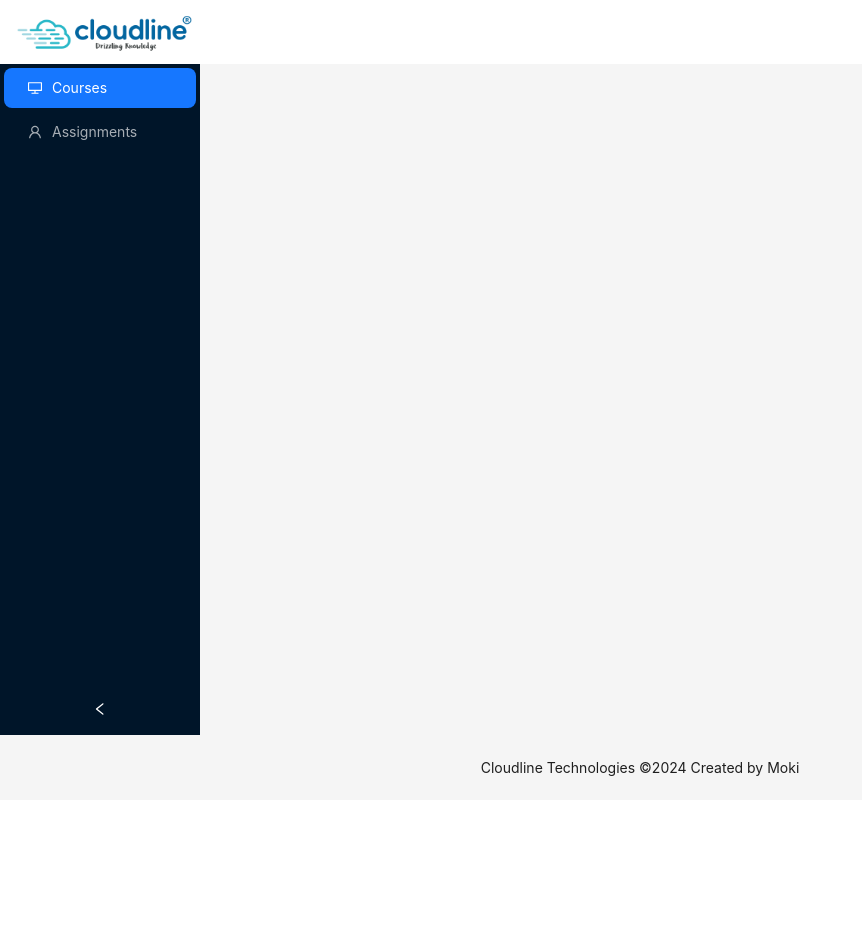
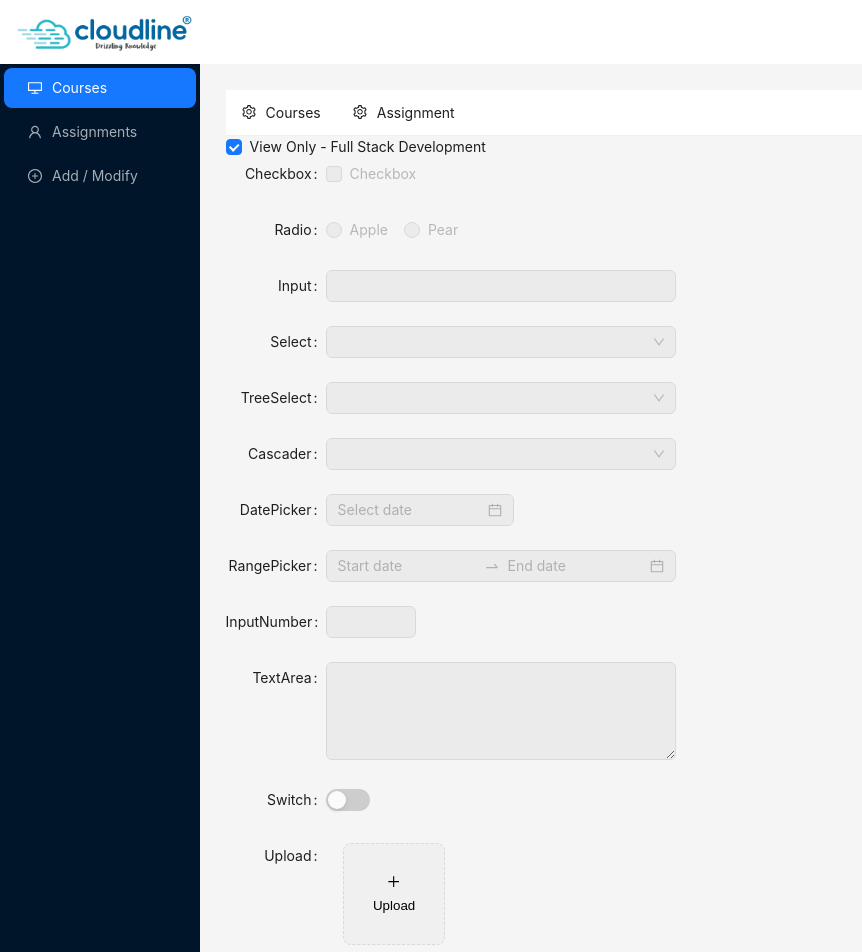
Before and after one commit to kiom4025/React_App, a React (Create React App) app: page /editContent/editCourses in a window 1280 px wide. Shown: the top 952 px of the page, without its empty margins (0-862 px from the left). Before the commit the page ends 800 px from the top, so only its background shows below. Built offline with nearby package versions, Linux system fonts and the light colour scheme.

Commit message:
sub routes, add/modify page, assignment form started

```diff
--- /dev/null
+++ b/src/Components/Add-Modify/CourseForm.jsx
@@ -0,0 +1,149 @@
+import React, { useState } from 'react';
+import {useOutletContext} from "react-router-dom";
+import { PlusOutlined } from '@ant-design/icons';
+import {
+  Button,
+  Cascader,
+  Checkbox,
+  ColorPicker,
+  DatePicker,
+  Form,
+  Input,
+  InputNumber,
+  Radio,
+  Select,
+  Slider,
+  Switch,
+  TreeSelect,
+  Upload,
+} from 'antd';
+const { RangePicker } = DatePicker;
+const { TextArea } = Input;
+const normFile = (e) => {
+  if (Array.isArray(e)) {
+    return e;
+  }
+  return e?.fileList;
+};
+function CourseForm() {
+  const [componentDisabled, setComponentDisabled] = useState(true);
+  const context = useOutletContext();
+  return (
+    <>
+      <Checkbox
+        checked={componentDisabled}
+        onChange={(e) => setComponentDisabled(e.target.checked)}
+      >
+        View Only - {context[0].title}
+      </Checkbox>
+      <Form
+        labelCol={{
+          span: 4,
+        }}
+        wrapperCol={{
+          span: 14,
+        }}
+        layout="horizontal"
+        disabled={componentDisabled}
+        style={{
+          maxWidth: 600,
+        }}
+      >
+        <Form.Item label="Checkbox" name="disabled" valuePropName="checked">
+          <Checkbox>Checkbox</Checkbox>
+        </Form.Item>
+        <Form.Item label="Radio">
+          <Radio.Group>
+            <Radio value="apple"> Apple </Radio>
+            <Radio value="pear"> Pear </Radio>
+          </Radio.Group>
+        </Form.Item>
+        <Form.Item label="Input" >
+          <Input />
+        </Form.Item>
+        <Form.Item label="Select">
+          <Select>
+            <Select.Option value="demo">Demo</Select.Option>
+          </Select>
+        </Form.Item>
+        <Form.Item label="TreeSelect">
+          <TreeSelect
+            treeData={[
+              {
+                title: 'Light',
+                value: 'light',
+                children: [
+                  {
+                    title: 'Bamboo',
+                    value: 'bamboo',
+                  },
+                ],
+              },
+            ]}
+          />
+        </Form.Item>
+        <Form.Item label="Cascader">
+          <Cascader
+            options={[
+              {
+                value: 'zhejiang',
+                label: 'Zhejiang',
+                children: [
+                  {
+                    value: 'hangzhou',
+                    label: 'Hangzhou',
+                  },
+                ],
+              },
+            ]}
+          />
+        </Form.Item>
+        <Form.Item label="DatePicker">
+          <DatePicker />
+        </Form.Item>
+        <Form.Item label="RangePicker">
+          <RangePicker />
+        </Form.Item>
+        <Form.Item label="InputNumber">
+          <InputNumber />
+        </Form.Item>
+        <Form.Item label="TextArea">
+          <TextArea rows={4} />
+        </Form.Item>
+        <Form.Item label="Switch" valuePropName="checked">
+          <Switch />
+        </Form.Item>
+        <Form.Item label="Upload" valuePropName="fileList" getValueFromEvent={normFile}>
+          <Upload action="/upload.do" listType="picture-card">
+            <button
+              style={{
+                border: 0,
+                background: 'none',
+              }}
+              type="button"
+            >
+              <PlusOutlined />
+              <div
+                style={{
+                  marginTop: 8,
+                }}
+              >
+                Upload
+              </div>
+            </button>
+          </Upload>
+        </Form.Item>
+        <Form.Item label="Button">
+          <Button>Button</Button>
+        </Form.Item>
+        <Form.Item label="Slider">
+          <Slider />
+        </Form.Item>
+        <Form.Item label="ColorPicker">
+          <ColorPicker />
+        </Form.Item>
+      </Form>
+    </>
+  );
+};
+export default CourseForm;
--- /dev/null
+++ b/src/Components/Add-Modify/ModifyNavigation.jsx
@@ -0,0 +1,72 @@
+import React, { useState } from 'react';
+import { AppstoreOutlined, MailOutlined, SettingOutlined } from '@ant-design/icons';
+import { Menu } from 'antd';
+import { Link } from 'react-router-dom';
+const items = [
+  {
+    label: 'Courses',
+    key: 'CourseMenu',
+    icon: <SettingOutlined />,
+    children: [
+      {
+        type: 'group',
+        label: 'Development',
+        children: [
+          {
+            label: <Link to="editCourses">Full Stack Development</Link>,
+            key: 'Course:1',
+          },
+          {
+            label: <Link to="editCourses">Database</Link>,
+            key: 'Course:2',
+          },
+        ],
+      },
+      {
+        type: 'group',
+        label: 'Data Science',
+        children: [
+          {
+            label: <Link to="editCourses">Python</Link>,
+            key: 'Course:3',
+          },
+          {
+            label: <Link to="editCourses">Data Structure and Algorithms</Link>,
+            key: 'Course:4',
+          },
+        ],
+      },
+    ],
+  },
+  {
+    label: 'Assignment',
+    key: 'TaskMenu',
+    icon: <SettingOutlined />,
+    children: [
+      {
+        type: 'group',
+        label: 'Development',
+        children: [
+          {
+            label: <Link to="editAssignment">Full Stack Development</Link>,
+            key: 'Task:1',
+          },
+          {
+            label: <Link to="editAssignment">Database</Link>,
+            key: 'Task:2',
+          },
+        ],
+      },
+    ],
+  },
+
+];
+const ModifyNavigation = () => {
+  const [current, setCurrent] = useState();
+  const onClick = (e) => {
+    console.log('click ', e);
+    setCurrent(e.key);
+  };
+  return <Menu onClick={onClick} selectedKeys={[current]} mode="horizontal" items={items} />;
+};
+export default ModifyNavigation;
--- /dev/null
+++ b/src/Components/Add-Modify/ModifyPage.jsx
@@ -0,0 +1,62 @@
+import ModifyNavigation from './ModifyNavigation';
+import { Outlet } from 'react-router-dom';
+
+const data = [
+  {
+    title: 'Full Stack Development',
+    description: 'Lorem Ipsum is simply dummy text of the printing and typesetting industry. Lorem Ipsum is simply dummy text of the printing and typesetting industry.',
+    difficultyLevel: 'Advanced',
+    duration: '3 months',
+    instructor: 'Mathiarasan',
+    rating: 4,
+    ratingNumbers: 611,
+    offerPercent: 15,
+  },
+  {
+    title: 'Data Structure and Algorithms',
+    description: "There are many variations of passages of Lorem Ipsum available, but the majority have suffered alteration in some form, by injected humour, or randomised words which don't look even slightly believable.",
+    difficultyLevel: 'Intermediate',
+    duration: '15hr 20min',
+    instructor: 'Mathiarasan',
+    rating: 2.5,
+    ratingNumbers: 81,
+    offerPercent: 25,
+  },
+  {
+    title: 'Python',
+    description: 'Lorem Ipsum is simply dummy text of the printing and typesetting industry. Lorem Ipsum is simply dummy text of the printing and typesetting industry.',
+    difficultyLevel: 'Intermediate',
+    duration: '1 month',
+    instructor: 'Mathiarasan',
+    rating: 3,
+    ratingNumbers: 122,
+    offerPercent: 10,
+  },
+  {
+    title: 'Database',
+    description: "There are many variations of passages of Lorem Ipsum available, but the majority have suffered alteration in some form, by injected humour, or randomised words which don't look even slightly believable.",
+    difficultyLevel: 'Intermediate',
+    duration: '22hr 12min',
+    instructor: 'Mathiarasan',
+    rating: 2.5,
+    ratingNumbers: 52,
+    offerPercent: 25,
+  },
+
+];
+
+const ModifyPage = () => {
+  return (
+      <>
+      <ModifyNavigation />
+      <Outlet context={data}/>
+      </>
+  );
+};
+export default ModifyPage;
+
+
+/*
+Credits:
+Nested routes: https://hackernoon.com/mastering-nested-routes-for-robust-web-applications-using-react-router-v6
+*/
--- a/src/Page/Content.jsx
+++ b/src/Page/Content.jsx
@@ -5,26 +5,29 @@ import UploadPage from '../Components/Assignment/UploadPage';
 import SubmissionSuccess from '../Components/Assignment/Submissionsuccess';
 import CustomCourseCard from '../Components/Courses/CourseCard';
 import CourseDetails from '../Components/Courses/CourseDescription';
+import ModifyPage from '../Components/Add-Modify/ModifyPage';
+import CourseForm from '../Components/Add-Modify/CourseForm';
+
 
 const { Content } = Layout;
 
 const PageContent = () => {
   return (
     <Content
-        style={{
-          margin: '2%',
-        }}>
-        {/* Note: changing the element of 'Path="/"' from this is dashboard content -to- this is courses content for focus on Front-end assignement completion and making the course page as the defauld landing page*/}
+      style={{
+        margin: '2%',
+      }}>
       <Routes>  {/* Replaced Switch with Routes in React Router v6 */}
-        <Route path="/" element={<CustomCourseCard/>} />
-        <Route path="/courseDetails" element={<CourseDetails/>} />
-        <Route path="/enrollPage" element= {<>This is enroll page</>} />
-        {/* <Route path="/dashboard" element={<>this is dashboard content</>} /> */}
-        {/* <Route path="/courses" element={<>this is courses content</>} /> */}
-        <Route path="/assignments" element={<AssignmentTable/>} />
-        <Route path="/assignments/upload" element={<UploadPage/>} />
-        <Route path="/assignments/upload/success" element={<SubmissionSuccess/>} />
-        {/* <Route path="/notes" element={<>this is notes content</>} /> */}
+        <Route path="/" element={<CustomCourseCard />} />
+        <Route path="/courseDetails" element={<CourseDetails />} />
+        <Route path="/enrollPage" element={<>This is enroll page</>} />
+        <Route path="/editContent/" element={<ModifyPage />}>
+          <Route path="editAssignment" element={<>This is assignments form</>} />
+          <Route path="editCourses" element={<CourseForm/>} />
+        </Route>
+        <Route path="/assignments" element={<AssignmentTable />} />
+        <Route path="/assignments/upload" element={<UploadPage />} />
+        <Route path="/assignments/upload/success" element={<SubmissionSuccess />} />
       </Routes>
     </Content>
   );
--- a/src/Page/SideMenu.jsx
+++ b/src/Page/SideMenu.jsx
@@ -1,20 +1,10 @@
 import React, { useState } from 'react';
-/*
-// This import is commented to focus on Front-end assignment submission
-import {
-  DesktopOutlined,
-  FileOutlined,
-  PieChartOutlined,
-  TeamOutlined,
-  UserOutlined,
-  LeftOutlined,
-  SettingOutlined,
-} from '@ant-design/icons'; */
 import {
   DesktopOutlined,
   UserOutlined,
   LeftOutlined,
   RightOutlined,
+  PlusCircleOutlined,
 } from '@ant-design/icons';
 import { Layout, Menu, Button } from 'antd';
 import { Link } from 'react-router-dom';
@@ -27,30 +17,20 @@ function getItem(label, key, icon, children) {
     label,
   };
 }
-/*
-// This list is commented to focus on Front-end assignment submission
-const items = [
-  getItem(<Link to="/dashboard">Dashboard</Link>, '1', <PieChartOutlined />),
-  getItem(<Link to="/">Courses</Link>, '2', <DesktopOutlined />),
-  getItem(<Link to="/assignments">Assignments</Link>, '3', <UserOutlined />),
-  getItem(<Link to="/Notes">Notes</Link>, '4', <FileOutlined/>),
-  getItem(<Link to="/Teams">Teams</Link>, 'sub1', <TeamOutlined />,
-    [
-    getItem(<Link to="/Team1">Team1</Link>, '6'),
-    getItem(<Link to="/Team2">Team2</Link>, '7')
-    ]),
-  getItem(<Link to={"settings"}>Settings</Link>, '8', <SettingOutlined />),
-]; */
+
 const items = [
   getItem(<Link to="/">Courses</Link>, '1', <DesktopOutlined />),
   getItem(<Link to="/assignments">Assignments</Link>, '2', <UserOutlined />),
 ];
+var isAdmin = true;
+
+if(isAdmin) items.push(getItem(<Link to="/editContent">Add / Modify</Link>, '3', <PlusCircleOutlined />));
+
 const SideMenu = () => {
   const [collapsed, setCollapsed] = useState(false);
   var collapseIcon = collapsed ? <RightOutlined /> : <LeftOutlined />;
   return (
     <Sider collapsible collapsed={collapsed} trigger={null}>
-      {/* <div className="demo-logo-vertical" /> */}
       <Menu theme="dark" defaultSelectedKeys={['1']} mode="inline" items={items} />
 
       <Button
```
Also changed, not shown: src/Components/Courses/test.jsx (deleted, +0 -42 lines).
